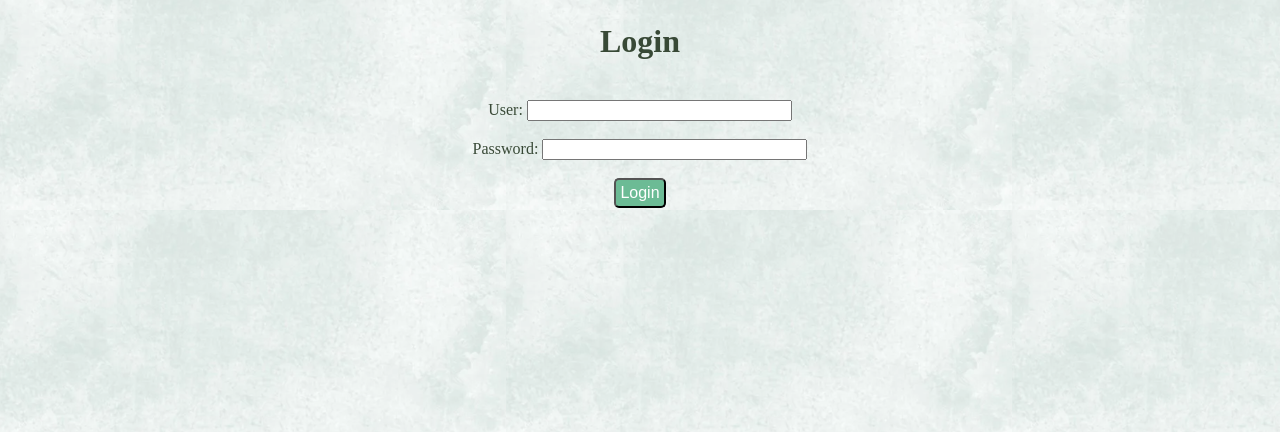
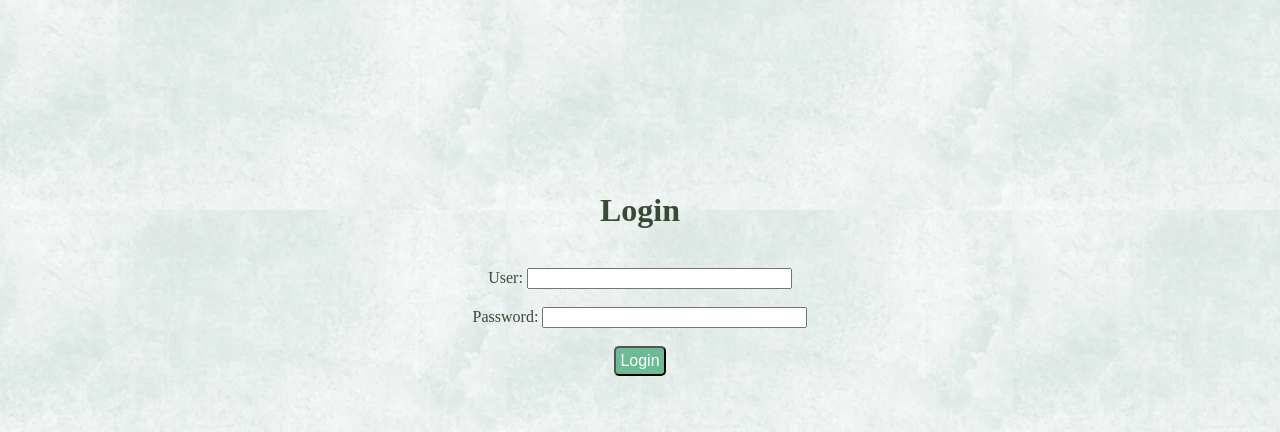
Before and after one commit to PCII-grupo-T6G3/T6G3, a Flask app: page /login in a window 1280 px wide. Shown: the part 34-466 px from the top of the page. Run offline with Flask 3, Linux system fonts and the light colour scheme.

Commit message:
resolver o subfrom da registration

```diff
--- a/templates/login.html
+++ b/templates/login.html
@@ -7,6 +7,7 @@
 {% block content %}
     <div class = "dados">
         <br><br>
+        <div style="margin-top: 190px;"></div>
         <h1>Login</h1>
         <br>
         <form id="form" action="/chklogin" method="post">
--- a/templates/subform.html
+++ b/templates/subform.html
@@ -6,6 +6,7 @@
 
 {% block content %}
     <div class = "dados">
+        <div style="margin-top: -22px;"></div>
         <h1>{{header}}</h1>
         <img src="/static/images/{{cname}}.png" alt="{{cname}}" width="300" height="200">
 
```
Also changed, not shown: static/images/logoescuro.png (added).
